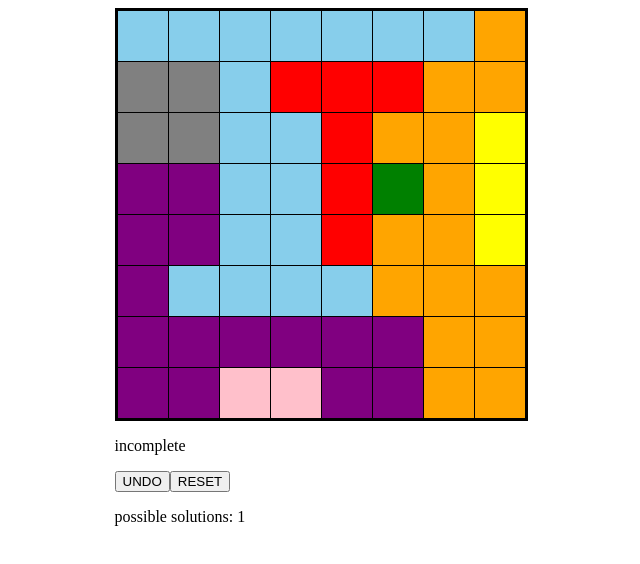
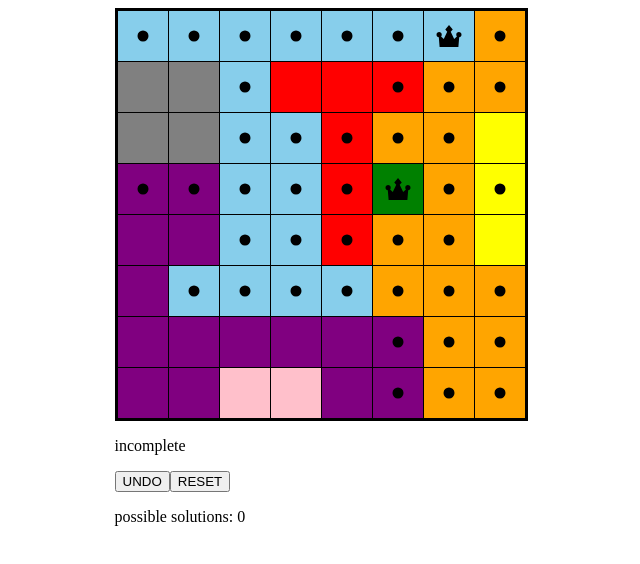
Before and after one commit to benWu26/queens, a React (Vite) app: page / in a window 1280 px wide. Shown: the top 564 px of the page, without its empty margins (319-959 px from the left). Built offline with nearby package versions, Linux system fonts and the light colour scheme.

Commit message:
Icicle rule!!!!! And got rid of the infinite looping behavior

```diff
--- a/src/BoardSolver.ts
+++ b/src/BoardSolver.ts
@@ -1,5 +1,5 @@
 import { getInvalidCells, autoInvalidateMultipleCells, removeInvalidationCause } from "./BoardInteractionLogic";
-import { boardType, playerStatusType, cellType } from "./types";
+import { boardType, playerStatusType, cellType, cellGroupType } from "./types";
 
 // --------------------------- SOLUTION VALIDATION ------------------------------
 
@@ -87,37 +87,38 @@ type cellChangeType = [number, number, playerStatusType];
 type ruleFunctionType = (board: boardType, groups: boardGroupsType) => cellChangeType[] | false;
 
 type boardGroupsType = {
-    rows: Set<cellType>[];
-    columns: Set<cellType>[];
-    colorGroups: Set<cellType>[];
+    rows: cellGroupType[];
+    columns: cellGroupType[];
+    colorGroups: cellGroupType[];
 };
+
+const createDefaultCellGroup = (): cellGroupType => {
+    return {
+        cells: new Set<cellType>(),
+        resolved: false
+    };
+}
 
 
 const splitBoardIntoGroups = (board: boardType): boardGroupsType => {
-    const rows: Set<cellType>[] = [];
-    const columns: Set<cellType>[] = [];
-    const colorGroups: Set<cellType>[] = [];
+    const rows: cellGroupType[] = []
+    const columns: cellGroupType[] = []
+    const colorGroups: cellGroupType[] = []
 
     for (let i = 0; i < board.length; i++) {
-        rows.push(new Set());
-        columns.push(new Set());
+        rows.push(createDefaultCellGroup());
+        columns.push(createDefaultCellGroup());
+        colorGroups.push(createDefaultCellGroup());
     }
     for (let row of board) {
         for (let cell of row) {
-            rows[cell.row].add(cell);
-            columns[cell.column].add(cell);
-            colorGroups[cell.color] = colorGroups[cell.color] || new Set();
-            colorGroups[cell.color].add(cell);
+            rows[cell.row].cells.add(cell);
+            columns[cell.column].cells.add(cell);
+            colorGroups[cell.color].cells.add(cell);
         }
     }
     return {rows, columns, colorGroups};
 }
-
-
-
-
-
-
 
 // rule 2: if the union of k sets K1 = ({s1 U s2 U s3 U sn}) valid cells are
 // a subset of the union of another k sets K2 = ({S1 U S2 U S3...Sn}) valid cells,
@@ -139,27 +140,33 @@ const splitBoardIntoGroups = (board: boardType): boardGroupsType => {
 // rule 0: if a set is all invalid, the board is unsolvable, return false.
 const isBoardImpossible = (groups: boardGroupsType): boolean => {
     for (let group of [...groups.rows, ...groups.columns, ...groups.colorGroups]) {
-        if (group.size === 0) return true;
+        if (group.cells.size === 0 && group.resolved === false) return true;
     }
     return false;
 }
 
 const removeCellFromGroup = (cell: cellType, groups: boardGroupsType) => {
-    groups.rows[cell.row].delete(cell);
-    groups.columns[cell.column].delete(cell);
-    groups.colorGroups[cell.color].delete(cell);
+    groups.rows[cell.row].cells.delete(cell);
+    groups.columns[cell.column].cells.delete(cell);
+    groups.colorGroups[cell.color].cells.delete(cell);
 }
 
 // rule 1: if a set only has one valid cell, star it and auto invalidate
 // return the list of changes (star that cell, invalidate everything else)
 const applyStarPlacementRule = (board: boardType, groups: boardGroupsType) => {
+    console.log("star placement called");
+
     for (let group of [...groups.rows, ...groups.columns, ...groups.colorGroups]) {
-        if (group.size === 1) {
-            console.log("group size 1 found");
-            const cell = group.values().next().value;
+        if (group.cells.size === 1 && group.resolved === false) {
+
+            const cell = group.cells.values().next().value!;
+            console.log(`placing star, group size 1 found at row ${cell.row}, column ${cell.column}`);
             if (cell) {
                 cell.playerStatus = "star";
                 removeCellFromGroup(cell, groups);
+                groups.rows[cell.row].resolved = true;
+                groups.columns[cell.column].resolved = true;
+                groups.colorGroups[cell.color].resolved = true;
 
                 const changes: cellChangeType[] = [];
                 const invalidCells = getInvalidCells(cell.row, cell.column, board);
@@ -177,34 +184,92 @@ const applyStarPlacementRule = (board: boardType, groups: boardGroupsType) => {
     return false;
 }
 
-const applyUnionEliminationRule = (board: boardType, groups: boardGroupsType) => {
+// n = 10, r = 2:
+// 0,1  1,2  2,3  3,4  4,5  5,6  6,7  7,8  8,9
+// 012 123 234 456
+
+/**
+ * Generates all possible sets of r consecutive indices from 0 to n-1.
+ *
+ * For example, if n = 5 and r = 3, the output would be:
+ * [[0, 1, 2], [1, 2, 3], [2, 3, 4]]
+ *
+ * @param {number} n The upper limit of the range of indices (exclusive).
+ * @param {number} r The number of consecutive indices to include in each set.
+ * @returns {number[][]} An array of arrays, where each sub-array is a set of r
+ * consecutive indices from 0 to n-1.
+ */
+const generateIndexSets = (n: number, r: number) => {
+    const indexSets = []
+    // iterate over the range of indices, starting from 0 and going up to n - r + 1
+    for (let i = 0; i < n - r + 1; i++) {
+        const indexSet = []; // initialize an empty array to store the current set of indices
+        // iterate over the current set of indices, starting from i and going up to i + r
+        for (let j = i; j < i + r; j++) {
+            // push the current index to the set of indices
+            indexSet.push(j);
+        }
+        // push the current set of indices to the array of all sets of indices
+        indexSets.push(indexSet);
+    }
+    return indexSets;
+}
+
+const applyIcicleRule = (board: boardType, groups: boardGroupsType) => {
     // do across rows and columns first?
-    for (let group of [...groups.rows, ...groups.columns]) {
-        let uniColorGroup = true;
-        let color = group.values().next().value!.color;
-        for (let cell of group) {
-            if (color != cell.color) {
-                uniColorGroup = false;
-            }
-        }
-        if (uniColorGroup) {
-            // eliminate everything in color's group not in the group
-            const colorGroup = groups.colorGroups[color];
+    // for getting multiple rows:
+    // select two contiguous rows/columns
+    // check if there are 2 colors contained within
+    // scale up to n
+    for (let i = 1; i < 4; i++) {
+        const indexSets = generateIndexSets(board.length, i);
+
+        // for each set in indexSets:
+        // select those indices of rows/columns
+        // destructure into one "group"
+        const mergedRowGroups: Set<cellType>[] = [];
+        const mergedColumnGroups: Set<cellType>[] = [];
+        indexSets.forEach(indexSet => {
+            const mergedRowGroup: Set<cellType> = new Set();
+            const mergedColumnGroup: Set<cellType> = new Set();
+            indexSet.forEach(idx => {
+                for (let cell of groups.rows[idx].cells) mergedRowGroup.add(cell);
+                for (let cell of groups.columns[idx].cells) mergedColumnGroup.add(cell);
+            })
+            mergedRowGroups.push(mergedRowGroup);
+            mergedColumnGroups.push(mergedColumnGroup);
+        })
+
+        for (let group of [...mergedRowGroups, ...mergedColumnGroups]) {
+            const colors = new Set<number>();
+            for (let cell of group) colors.add(cell.color);
+            if (colors.size == i) {
+                console.log("color elimination happening")
+                const mergedColorGroup = new Set(
+                    Array.from(colors).flatMap(color => Array.from(groups.colorGroups[color].cells || []))
+                );
+
+                if (mergedColorGroup.size > group.size) {
                     const changes: cellChangeType[] = [];
-            for (let cell of colorGroup) {
+
+                    for (let cell of mergedColorGroup) {
                         if (!group.has(cell)) {
                             cell.playerStatus = "invalid";
-                    changes.push([cell.row, cell.column, "invalid"])
+                            changes.push([cell.row, cell.column, "invalid"]);
                             removeCellFromGroup(cell, groups);
                         }
                     }
+                    console.log(changes);
                     return changes;
                 }
             }
+        }
+    }
+
     return false;
 }
 
-const rules = [applyStarPlacementRule, applyUnionEliminationRule];
+const rules = [applyStarPlacementRule, applyIcicleRule];
 
 
 
@@ -216,9 +281,10 @@ const solvePuzzleOneIteration = (board: boardType, groups: boardGroupsType) => {
         return true;
     }
     for (let rule of rules) {
+        console.log("iterating through rule array")
         const result = rule(board, groups);
         if (result) {
-            console.log("rule called");
+            console.log("a rule was invoked");
             return result;
         }
     }
@@ -232,9 +298,15 @@ const solvePuzzleRuleBased = (board: boardType) => {
     // each group should ONLY contain valid cells, will make things easier
     const groups = splitBoardIntoGroups(board);
 
-    while (true) {
+    let iterations = 0;
+    while (iterations < 100) {
+        console.log("iterating");
         const result = solvePuzzleOneIteration(board, groups);
-        if (!result || result === true) break;
+        if (!result || result === true) {
+            console.log("breaking");
+            break;
+        }
+        iterations++;
     }
 }
 
--- a/src/main.tsx
+++ b/src/main.tsx
@@ -8,7 +8,7 @@ const clone = rfdc();
 import {generateValidBoard, testGenerationSpeed, generateOneBoard } from './BoardGenerator.ts'
 
 const puzzleBoard = generateValidBoard(8);
-//solvePuzzleRuleBased(puzzleBoard);
+solvePuzzleRuleBased(puzzleBoard);
 
 
 createRoot(document.getElementById('root')!).render(
```
Also changed, not shown: src/types.ts (+7 -1 lines). Lines whose indentation alone changed are shown as unchanged.
